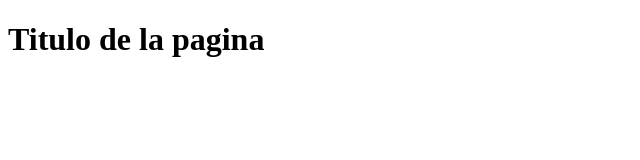
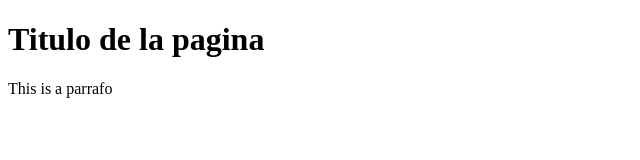
Before and after one commit to LuisaAR01/Nuevo-Proyecto, a plain HTML site: page index.html in a window 1280 px wide. Shown: the whole page, without its empty margins (0-640 px from the left). Drawn offline with Linux system fonts and the light colour scheme.

Commit message:
Update index.html

```diff
--- a/index.html
+++ b/index.html
@@ -8,5 +8,6 @@
 </head>
 <body>
     <h1>Titulo de la pagina</h1>
+    <p> This is a parrafo </p>
 </body>
 </html>
```
